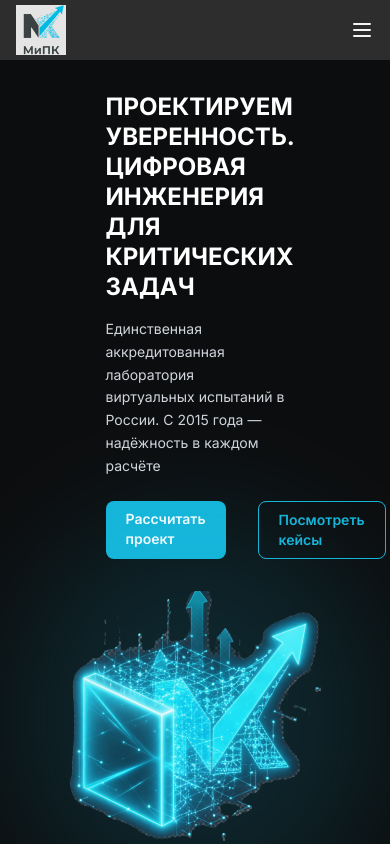
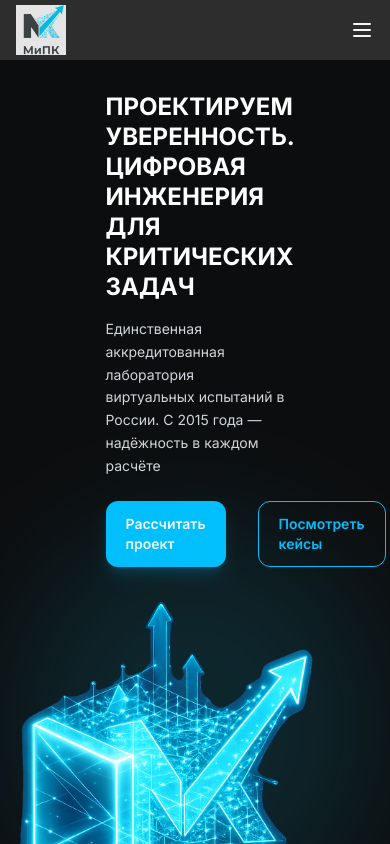
Before and after one commit to leemmit/niimech, a Next.js app: page / in a window 390 px wide. Shown: the top 844 px of the page. Built offline with nearby package versions, Linux system fonts and the light colour scheme.

Commit message:
making unified style for all blocks

```diff
--- a/src/app/page.tsx
+++ b/src/app/page.tsx
@@ -1,6 +1,6 @@
 import Hero from "@/components/Hero";
 import Section from "@/components/section/Section";
-import ServicesGrid from "@/components/section/ServicesGrid";
+import ServicesGrid from "@/components/ServicesGrid";
 import Timeline from "@/components/Timeline";
 import Tabs from "@/components/Tabs";
 import Projects from "@/components/Projects";
--- a/src/components/Advantages.tsx
+++ b/src/components/Advantages.tsx
@@ -9,8 +9,14 @@ interface Props {
 
 export default function Advantages({ items }: Props) {
   return (
-    <section className="py-20 bg-gray-50">
+    <section className="py-10 bg-gray-50">
       <div className="container-custom">
+        <span className="text-sm uppercase tracking-[0.2em] text-[#16b5da] font-semibold">
+          Преимущества
+        </span>
+        <h2 className="text-4xl md:text-4xl font-bold mt-2 mb-5 leading-tight whitespace-pre-line">
+          Почему МиПК?
+        </h2>
         <div className="grid grid-cols-1 md:grid-cols-2 xl:grid-cols-3 gap-6">
           {items.map((item, index) => {
             const Icon = icons[item.icon];
--- a/src/components/Header.tsx
+++ b/src/components/Header.tsx
@@ -3,6 +3,7 @@
 import Link from "next/link";
 import Image from "next/image";
 import { withBasePath } from "@/lib/basePath";
+import Button from "@/ui/Button";
 
 export default function Header() {
   const navItems = [
@@ -39,9 +40,7 @@ export default function Header() {
               {item.name}
             </Link>
           ))}
-          <button className="bg-blue text-white px-6 py-2 rounded-lg hover:bg-blue-hover transition-colors duration-300">
-            Получить консультацию
-          </button>
+          <Button className="!py-2">Получить консультацию</Button>
         </nav>
 
         <button className="md:hidden text-light-gray">
--- a/src/components/Hero.tsx
+++ b/src/components/Hero.tsx
@@ -42,10 +42,11 @@ export default function Hero() {
 
             {/* 🖼 Картинка */}
             <Image
-              src={withBasePath("/logo_glow3.png")}
-              alt="logo"
-              fill
-              className="object-contain relative z-10"
+              src={withBasePath("/logo_glow5.png")}
+              alt="logo-glow"
+              width={300}
+              height={300}
+              className="object-contain relative z-10 "
               priority
             />
           </div>
--- a/src/components/Projects.tsx
+++ b/src/components/Projects.tsx
@@ -9,6 +9,7 @@ import { motion, AnimatePresence } from "framer-motion";
 import GalleryCarousel from "@/ui/GalleryCarousel";
 import { galleries } from "@/lib/generated-galleries";
 import { MoveRight } from "lucide-react";
+import Button from "@/ui/Button";
 
 interface Project {
   title: string;
@@ -45,9 +46,14 @@ export default function Projects({ projects }: Props) {
   }, [showAll]);
 
   return (
-    <section id="projects" className="w-full bg-gray-100 py-16">
+    <section id="projects" className="w-full bg-gray-100 py-10">
       <div className="container-custom">
-        <h2 className="text-3xl font-bold mb-10">Проекты</h2>
+        <span className="text-sm uppercase tracking-[0.2em] text-[#16b5da] font-semibold">
+          Проекты
+        </span>
+        <h2 className="text-4xl md:text-4xl font-bold mt-2 mb-5 leading-tight whitespace-pre-line">
+          Наши работы
+        </h2>
 
         {/* GRID */}
         <div
@@ -129,11 +135,8 @@ export default function Projects({ projects }: Props) {
         </div>
 
         {/* BUTTON */}
-        <div className="text-center mt-10">
-          <button
-            onClick={() => setShowAll((v) => !v)}
-            className="bg-blue-600 text-white px-6 py-3 rounded-lg hover:bg-blue-700 transition flex items-center gap-2 mx-auto"
-          >
+        <div className="text-center ">
+          <Button className="mt-4" onClick={() => setShowAll((v) => !v)}>
             {showAll ? "Скрыть" : "Показать все"}
             <ChevronDown
               className={`transition-transform duration-300 ${
@@ -141,7 +144,7 @@ export default function Projects({ projects }: Props) {
               }`}
               size={16}
             />
-          </button>
+          </Button>
         </div>
 
         {/* MODAL */}
@@ -182,9 +185,7 @@ export default function Projects({ projects }: Props) {
                 </div> */}
 
                 <div>
-                  <h4 className="font-semibold text-lg mb-1">
-                    Подробное описание
-                  </h4>
+                  <h4 className="font-semibold text-lg mb-1">Описание</h4>
 
                   <p className="text-gray-600 leading-relaxed">
                     {activeProject.details}
--- a/src/components/section/ServicesGrid.tsx
+++ b/src/components/ServicesGrid.tsx
@@ -13,7 +13,10 @@ export default function ServicesGrid({ services }: Props) {
 
   return (
     <section id="services" className="container-custom py-4 md:py-6 lg:py-8">
-      <div className="grid grid-cols-[repeat(auto-fit,minmax(280px,1fr))] gap-4 md:gap-6 mb-6 md:mb-8">
+      <span className="text-sm uppercase tracking-[0.2em] text-[#16b5da] font-semibold">
+        Числа и достижения
+      </span>
+      <div className="grid grid-cols-[repeat(auto-fit,minmax(280px,1fr))] gap-4 md:gap-6 mb-6 md:mb-8 py-6">
         {services.map((service, index) => {
           const Icon = icons[service.icon];
           if (!Icon) return null;
--- a/src/components/Tabs.tsx
+++ b/src/components/Tabs.tsx
@@ -18,6 +18,11 @@ export default function Tabs({ tabs }: TabsProps) {
 
   return (
     <section id="services" className="w-full bg-gray-100 py-10">
+      <div className="container-custom">
+        <span className="text-sm uppercase tracking-[0.2em] text-[#16b5da] font-semibold">
+          Услуги
+        </span>
+      </div>
       <div className="container-custom grid grid-cols-1 lg:grid-cols-2 gap-40 items-center">
         {/* ===== LEFT: TABS ===== */}
         <div className="flex flex-col gap-3 items-end">
--- a/src/components/Team.tsx
+++ b/src/components/Team.tsx
@@ -27,7 +27,7 @@ export default function Team({
   return (
     <section
       id="team"
-      className="w-full bg-black text-white py-20 overflow-hidden"
+      className="w-full bg-black text-white py-10 overflow-hidden"
     >
       <div className="container-custom">
         {/* HEADER */}
@@ -42,7 +42,7 @@ export default function Team({
             {subtitle}
           </span>
 
-          <h2 className="text-4xl md:text-5xl font-bold mt-3 leading-tight whitespace-pre-line">
+          <h2 className="text-4xl md:text-5xl font-bold mt-2 leading-tight whitespace-pre-line">
             {title}
           </h2>
 
--- a/src/components/Timeline.tsx
+++ b/src/components/Timeline.tsx
@@ -14,7 +14,13 @@ interface Props {
 
 export default function Timeline({ items }: Props) {
   return (
-    <section className="w-full bg-gray py-16">
+    <section className="w-full bg-gray py-10">
+      <div className="container-custom">
+        <span className="text-sm uppercase tracking-[0.2em] text-[#16b5da] font-semibold">
+          Как мы работаем / Технология
+        </span>
+      </div>
+
       <div className="container-custom relative md:w-200 py-10">
         {/* центральная линия */}
         <div className="absolute left-1/2 top-0 h-full w-[3px] bg-gray-300 -translate-x-1/2" />
--- a/src/components/section/SectionBottom.tsx
+++ b/src/components/section/SectionBottom.tsx
@@ -1,5 +1,5 @@
 import { ServiceItem } from "@/lib/data";
-import ServicesGrid from "./ServicesGrid";
+import ServicesGrid from "../ServicesGrid";
 
 interface SectionBottomProps {
   servicesTitle?: string;
--- a/src/ui/Button.tsx
+++ b/src/ui/Button.tsx
@@ -1,35 +1,57 @@
 import Link from "next/link";
 import clsx from "clsx";
+import type { ReactNode, ButtonHTMLAttributes } from "react";
+import type { UrlObject } from "url";
 
 type Variant = "filled" | "outline";
 
-interface ButtonProps {
-  href: string;
-  children: React.ReactNode;
+type Href = string | UrlObject;
+
+interface BaseProps {
+  children: ReactNode;
   variant?: Variant;
+  className?: string;
 }
 
-export default function Button({
-  href,
-  children,
-  variant = "filled",
-}: ButtonProps) {
+interface LinkButtonProps extends BaseProps {
+  href: Href;
+}
+
+interface NativeButtonProps
+  extends Omit<ButtonHTMLAttributes<HTMLButtonElement>, "children">, BaseProps {
+  href?: never;
+}
+
+type Props = LinkButtonProps | NativeButtonProps;
+
+export default function Button(props: Props) {
+  const { children, variant = "filled", className } = props;
+
+  const classes = clsx(
+    "inline-flex items-center justify-center gap-2 px-5 py-3 md:px-6 rounded-xl transition-all duration-300 text-sm md:text-base font-semibold",
+    {
+      "bg-[#00BFFF] text-white hover:bg-[#009ad2] shadow-lg shadow-sky-500/20":
+        variant === "filled",
+
+      "border border-[#00BFFF] text-[#00BFFF] hover:border-[#8ae0ff] hover:text-[#8ae0ff]":
+        variant === "outline",
+    },
+    className,
+  );
+
+  // ✅ LINK MODE
+  if (props.href) {
+    return (
+      <Link href={props.href} className={classes}>
+        {children}
+      </Link>
+    );
+  }
+
+  // ✅ BUTTON MODE
   return (
-    <Link
-      href={href}
-      className={clsx(
-        "inline-block px-5 py-2 md:px-6 md:py-3 rounded-lg transition-colors duration-300 text-sm md:text-base font-semibold",
-        {
-          // 🔵 filled
-          "bg-[#16b5da] text-white hover:bg-[#1f8da6]": variant === "filled",
-
-          // ⚪ outline
-          "border border-[#16b5da] text-[#16b5da] hover:border-[#ccc] hover:text-[#ccc]":
-            variant === "outline",
-        },
-      )}
-    >
+    <button {...props} className={classes}>
       {children}
-    </Link>
+    </button>
   );
 }
```
Also changed, not shown: src/components/ContactForm.tsx (+10 -6 lines), public/logo_glow4.png (added), public/logo_glow5.png (added).
